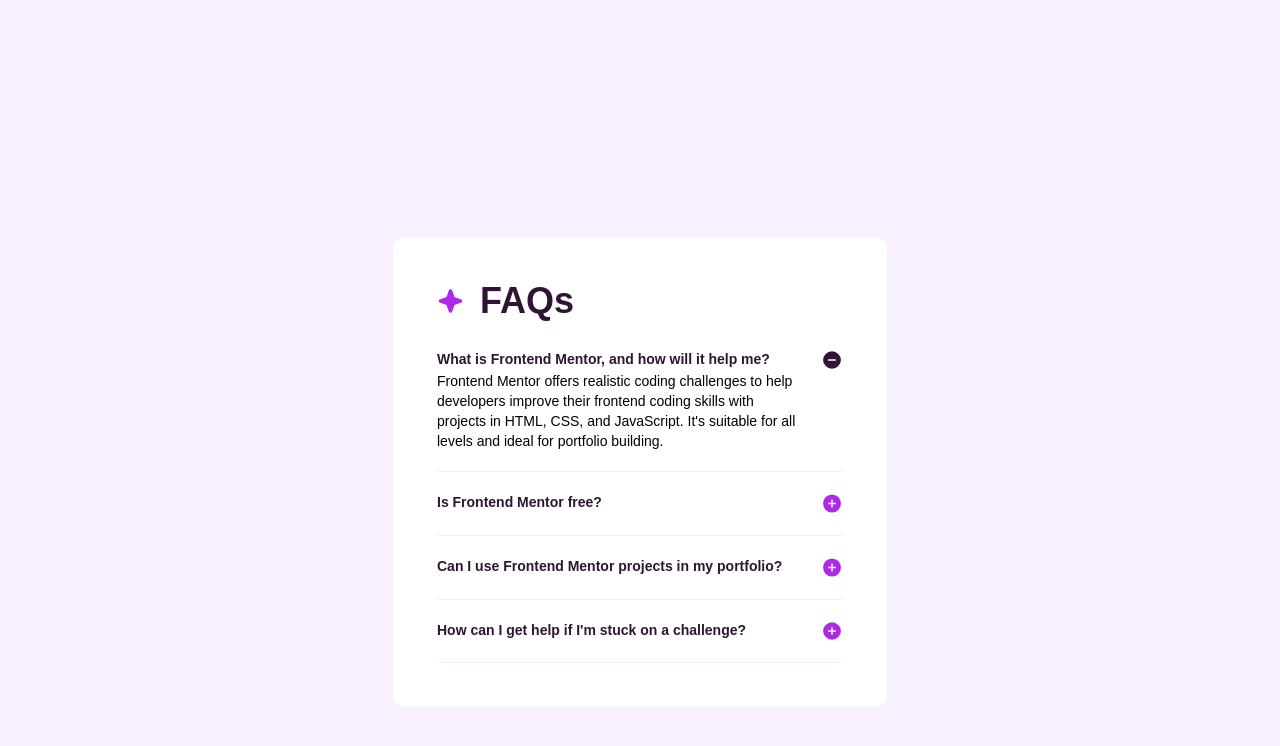
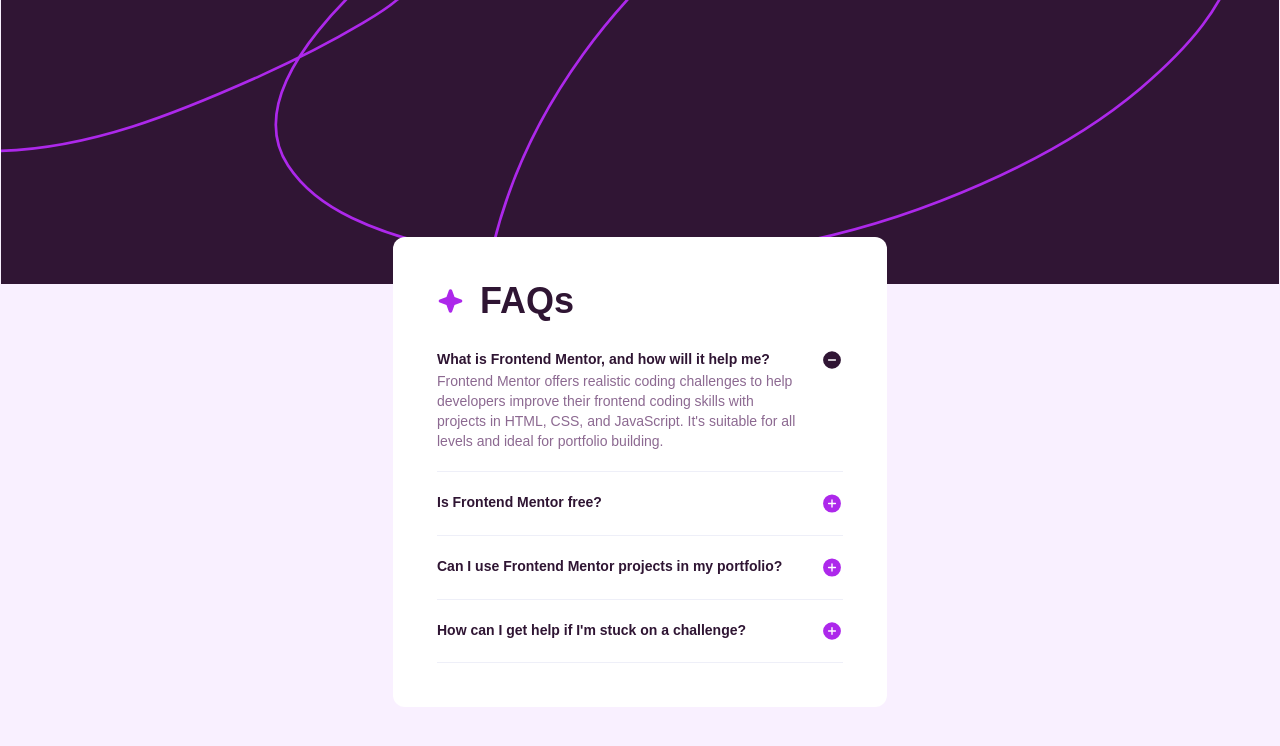
Before and after one commit to Maryiamreda/FAQ-accordion, a Next.js app: page / in a window 1280 px wide. Both pictures are taken after a click on the picture 832 px from the left and 399 px from the top of the page. Shown: the top 746 px of the page. Built offline with nearby package versions, Linux system fonts and the light colour scheme.

Commit message:
responsive background

```diff
--- a/src/app/globals.css
+++ b/src/app/globals.css
@@ -14,19 +14,7 @@
   padding: 2rem;
   text-align: center;
 }
-/*
-@media (prefers-color-scheme: dark) {
-  :root {
-    --background: #0a0a0a;
-    --foreground: #ededed;
-  }
-} */
 
-/* html,
-body {
-  max-width: 100vw;
-  overflow-x: hidden;
-} */
 
 body {
   color: var(--foreground);
@@ -34,6 +22,13 @@
   font-family: Arial, Helvetica, sans-serif;
   -webkit-font-smoothing: antialiased;
   -moz-osx-font-smoothing: grayscale;
+
+
+
+background-repeat: no-repeat;
+  background-size: contain;
+  background-image: url('/images/background-pattern-mobile.svg');
+
 
    margin: 0;
   display: flex;
@@ -49,3 +44,14 @@
 h1{
   color: hsl(292, 42%, 14%);
 }
+h2{
+  color:hsl(292, 16%, 49%) ;
+}
+
+
+
+@media (min-width: 768px) {
+body {
+    background-image: url('/images/background-pattern-desktop.svg');
+  }
+}
--- a/src/app/page.tsx
+++ b/src/app/page.tsx
@@ -19,24 +19,24 @@
         <h1 className=' text-4xl font-bold text-[hsl(292, 42%, 14%)]'>FAQs</h1>
       </div>
       {faq && faq.length > 0 ? (
+
         <div className='flex flex-col text-start gap-5 '>
+
           {faq.map((faq, index) => (
             <div key={index} className="border-b-[0.01px] border-b-light-grayish-blue pb-5 ">
               <div className='flex justify-between' >
-              <h1 className="font-bold text-sm w-90">{faq.question}</h1>
+              <h1 className="font-bold text-sm md:w-90">{faq.question}</h1>
 
-                {showAnswer==index ?
-              <Image src={'/images/icon-minus.svg'} alt={"ICON"} width="22" height="22" className='ml-6' onClick={() => toggleAnswer(index)} />
+              {showAnswer==index ?
+                 <Image src={'/images/icon-minus.svg'} alt={"ICON"}  width="22" height="22" className='ml-6 cursor-pointer' onClick={() => toggleAnswer(index)} />
 
-               :
-                            <Image src={'/images/icon-plus.svg'} alt={"ICON"} width="22" height="22" className='ml-6' onClick={() => toggleAnswer(index)}/>
+                 :
+                 <Image src={'/images/icon-plus.svg'} alt={"ICON"} width="22" height="22" className='ml-6 cursor-pointer' onClick={() => toggleAnswer(index)}/>
 
               }
               </div>
 
-                          {showAnswer==index && <h2 className='text-sm w-90'>{faq.answer}</h2>}
-
-
+              {showAnswer==index && <h2 className='text-sm font-light md:w-90'>{faq.answer}</h2>}
 
             </div>
           ))}
```
